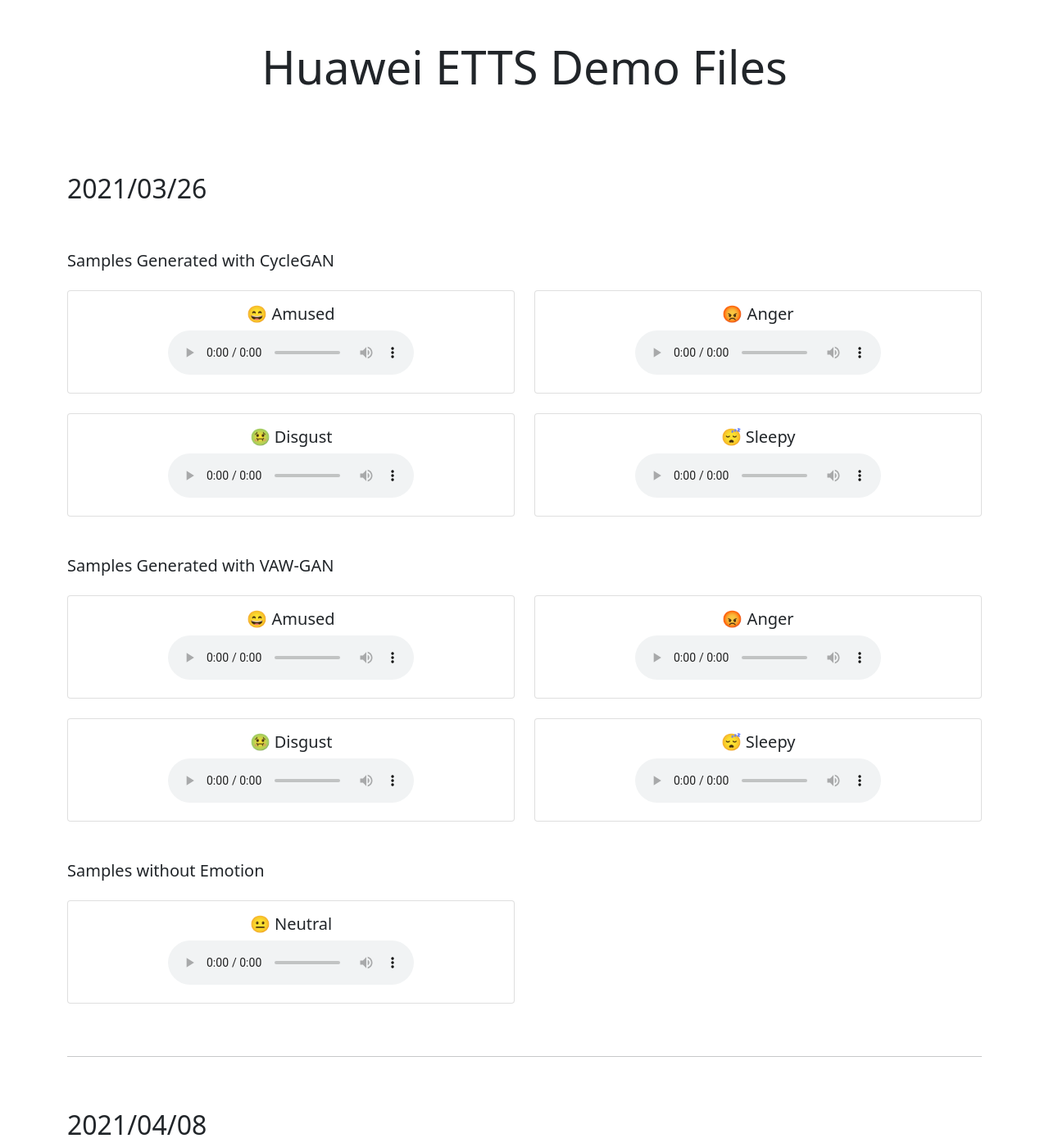
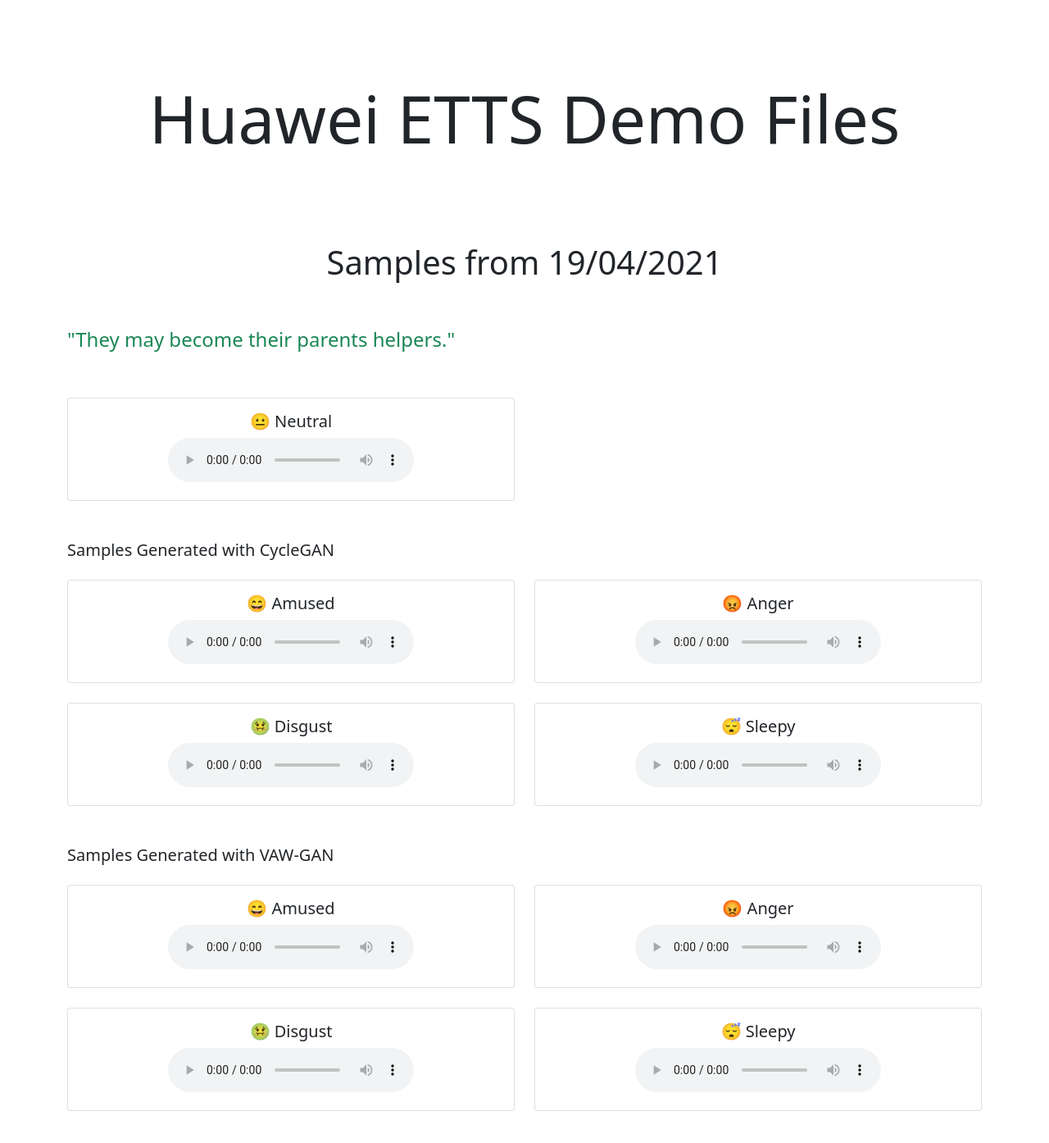
Before and after one commit to KamijouMikoto/TTS_Demos, a plain HTML site: page index.html in a window 1280 px wide. Shown: the top 1394 px of the page at 82% size. Drawn offline with nearby package versions, Linux system fonts and the light colour scheme.

Commit message:
Fix wrong file interpretation

```diff
--- a/index.html
+++ b/index.html
@@ -1,16 +1,27 @@
 <!DOCTYPE html>
 <html>
   <head>
-    <title>Bootstrap 101 Template</title>
+    <title>TTS Demo Files</title>
     <meta name="viewport" content="width=device-width, initial-scale=1.0">
     <!-- Bootstrap -->
     <!-- CSS only -->
     <link href="https://cdn.jsdelivr.net/npm/bootstrap@5.0.0-beta3/dist/css/bootstrap.min.css" rel="stylesheet" integrity="sha384-eOJMYsd53ii+scO/bJGFsiCZc+5NDVN2yr8+0RDqr0Ql0h+rP48ckxlpbzKgwra6" crossorigin="anonymous">
   </head>
   <body>
-    <div class="container">
-        <h1 class="text-center display-4 pt-5 mb-5">Huawei ETTS Demo Files</h1>
-        <h2 class="pt-5">2021/03/26</h2>
+    <div class="container pb-5 pt-5">
+        <h1 class="text-center display-1 pt-5 pb-5">Huawei ETTS Demo Files</h1>
+        <h3 class="text-center display-6 pt-5">Samples from 19/04/2021</h3>
+        <h4 class="pt-5 pb-5 text-success">"They may become their parents helpers."</h4>
+        <div class="row row-cols-1 row-cols-md-2 g-4">
+            <div class="col">
+                <div class="card">
+                    <div class="card-body text-center">
+                        <h5 class="card-title">&#x1F610 Neutral</h5>
+                        <audio controls src="19_04_21/APDC2-026-03_neu.wav"></audio>
+                    </div>
+                </div>
+            </div>
+        </div>
         <h5 class="pt-5 pb-3">Samples Generated with CycleGAN</h5>
         <div class="row row-cols-1 row-cols-md-2 g-4">
             <div class="col">
@@ -47,7 +58,7 @@
             </div>
         </div>
         <h5 class="pt-5 pb-3">Samples Generated with VAW-GAN</h5>
-        <div class="row row-cols-1 row-cols-md-2 g-4">
+        <div class="row row-cols-1 row-cols-md-2 g-4 pb-5">
             <div class="col">
                 <div class="card">
                     <div class="card-body text-center">
@@ -81,19 +92,17 @@
                 </div>
             </div>
         </div>
-        <h5 class="pt-5 pb-3">Samples without Emotion</h5>
-        <div class="row row-cols-1 row-cols-md-2 g-4 pb-5">
+        <h4 class="pt-5 pb-5 text-success">"Others may get angry, accusative, or withdrawn."</h2>
+        <div class="row row-cols-1 row-cols-md-2 g-4">
             <div class="col">
                 <div class="card">
                     <div class="card-body text-center">
                         <h5 class="card-title">&#x1F610 Neutral</h5>
-                        <audio controls src="19_04_21/APDC2-026-03_neu.wav"></audio>
+                        <audio controls src="19_04_21/APDC2-088-04_neu.wav"></audio>
                     </div>
                 </div>
             </div>
         </div>
-        <hr />
-        <h2 class="pt-5">2021/04/08</h2>
         <h5 class="pt-5 pb-3">Samples Generated with CycleGAN</h5>
         <div class="row row-cols-1 row-cols-md-2 g-4">
             <div class="col">
@@ -164,17 +173,6 @@
                 </div>
             </div>
         </div>
-        <h5 class="pt-5 pb-3">Samples without Emotion</h5>
-        <div class="row row-cols-1 row-cols-md-2 g-4 pb-5">
-            <div class="col">
-                <div class="card">
-                    <div class="card-body text-center">
-                        <h5 class="card-title">&#x1F610 Neutral</h5>
-                        <audio controls src="19_04_21/APDC2-088-04_neu.wav"></audio>
-                    </div>
-                </div>
-            </div>
-        </div>
     </div>
     <!-- JavaScript Bundle with Popper -->
     <script src="https://cdn.jsdelivr.net/npm/bootstrap@5.0.0-beta3/dist/js/bootstrap.bundle.min.js" integrity="sha384-JEW9xMcG8R+pH31jmWH6WWP0WintQrMb4s7ZOdauHnUtxwoG2vI5DkLtS3qm9Ekf" crossorigin="anonymous"></script>
```
